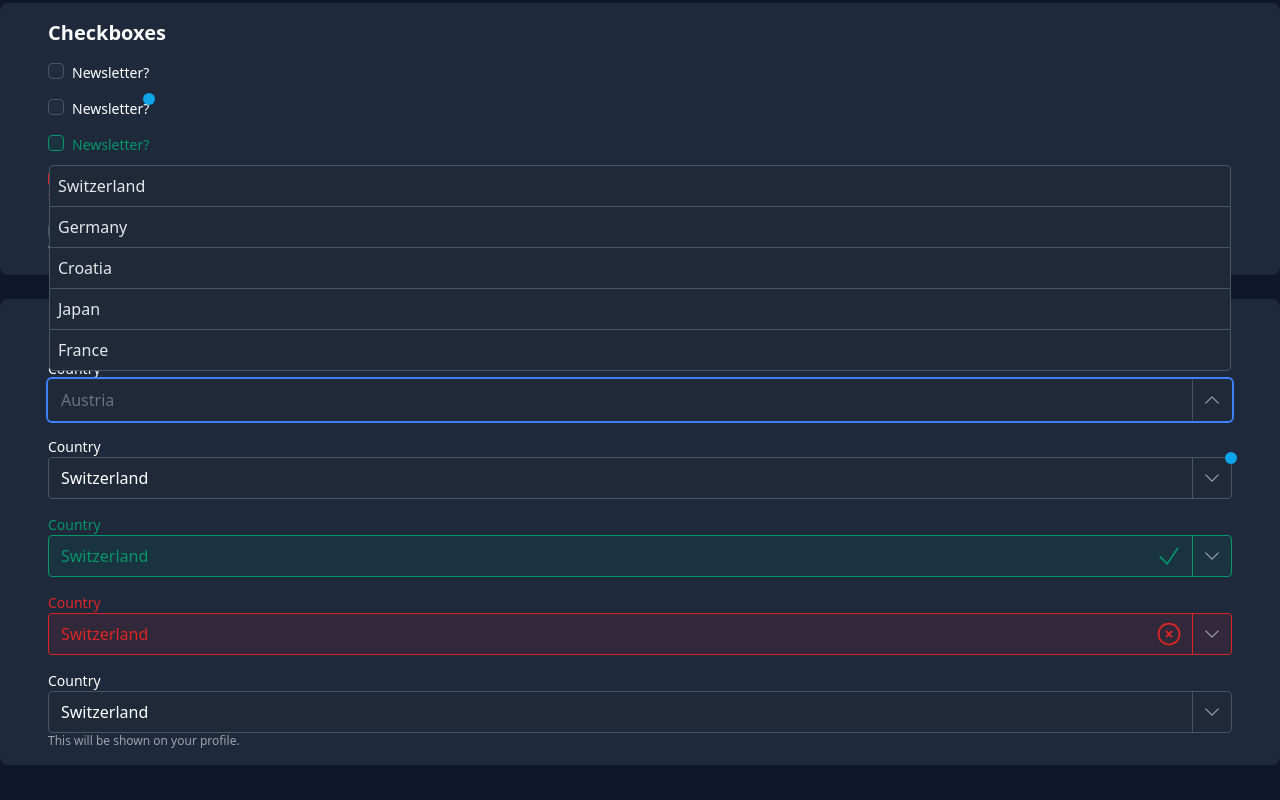
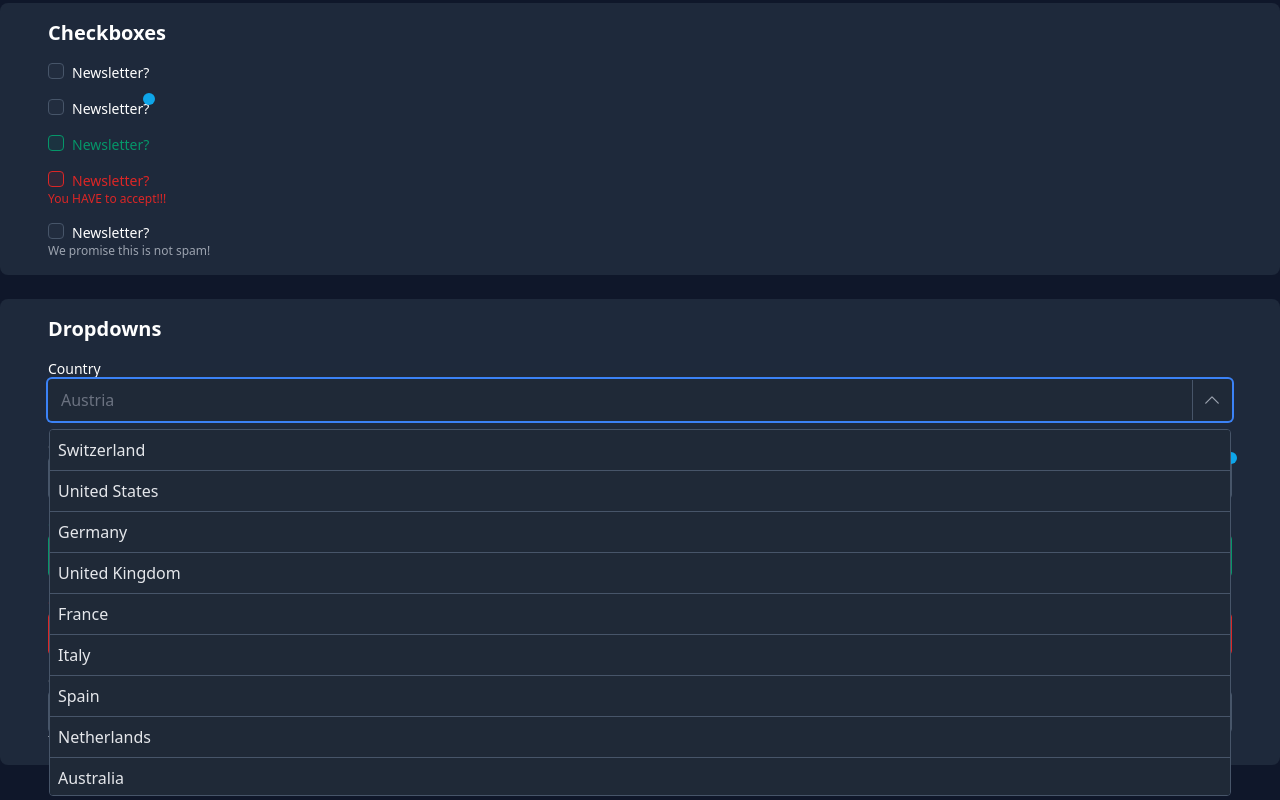
Before and after one commit to awusuwah/marko-boilerplate, a Vue app: page /components in a window 1280 px wide. Both pictures are taken after a click on the element 640 px from the left and 1449 px from the top of the page. Shown: the part 1049-1849 px from the top of the page. Built offline with nearby package versions, Linux system fonts and the light colour scheme.

Commit message:
Added keyboard navigation to the dropdown, improved where and how the options are being rendered and made sure the user can't focus the dropdown toggle button anymore + the incement/decrement buttons in the number component can also no longer be focused.

```diff
--- a/src/components/dropdown/Dropdown.vue
+++ b/src/components/dropdown/Dropdown.vue
@@ -9,11 +9,13 @@
         class="bg-transparent w-full border-none focus:ring-0 focus:outline-none cursor-pointer"
         type="text"
         :readonly="!dropdownOpen"
-        :value="dropdownOpen ? searchQuery : modelValue.label"
+        :value="dropdownOpen ? searchQuery : modelValue?.label ?? ''"
+        @blur="handleBlur"
+        @focus="handleFocus"
         @input="handleInput"
       />
       <div :class="buttonWrapperClasses">
-        <button :class="buttonClasses" @click.stop="toggleDropdown">
+        <button :class="buttonClasses" tabindex="-1" @click.stop="toggleDropdown">
           <ChevronUpIcon v-if="dropdownOpen" class="w-5 h-5 text-gray-400" />
           <ChevronDownIcon v-if="!dropdownOpen" class="w-5 h-5 text-gray-400" />
         </button>
@@ -23,14 +25,10 @@
       <section
         v-if="dropdownOpen"
         ref="optionsRef"
-        class="z-50 w-full border border-slate-600 bg-gray-800 divide-y divide-slate-600 rounded text-gray-200"
+        class="z-50 w-full border border-slate-600 bg-gray-800 divide-y divide-slate-600 rounded text-gray-200 overflow-auto"
         :style="floatingStyles"
       >
-        <div
-          v-for="option in filteredOptions"
-          class="w-full px-2 py-2 hover:bg-slate-600/20 cursor-pointer"
-          @click.stop="selectOption(option)"
-        >
+        <div v-for="option in filteredOptions" :class="optionClasses(option)" @click.stop="selectOption(option)">
           {{ option.label }}
         </div>
       </section>
@@ -41,8 +39,8 @@
         <span class="relative inline-flex rounded-full h-3 w-3 bg-sky-500"></span>
       </span>
 
-      <CheckIcon v-if="valid" class="absolute right-12 w-7 h-7 text-emerald-600" />
-      <XCircleIcon v-if="invalid" class="absolute right-12 w-7 h-7 text-red-600" />
+      <CheckIcon v-if="valid" class="absolute right-11 w-7 h-7 text-emerald-600" />
+      <XCircleIcon v-if="invalid" class="absolute right-11 w-7 h-7 text-red-600" />
     </div>
     <span v-if="errorMessage" class="text-xs font-medium text-red-600">{{ errorMessage }}</span>
     <span v-if="helpText" class="text-xs font-medium text-gray-400">{{ helpText }}</span>
@@ -51,7 +49,7 @@
 
 <script setup lang="ts">
 import { computed, ref, PropType, Ref } from "vue";
-import { useFloating, autoPlacement, offset } from "@floating-ui/vue";
+import { useFloating, autoUpdate, flip, offset, size } from "@floating-ui/vue";
 import { CheckIcon, XCircleIcon, ChevronDownIcon, ChevronUpIcon } from "@heroicons/vue/24/outline";
 
 type DropdownOption = {
@@ -91,8 +89,8 @@ const props = defineProps({
 
   // The value of the input.
   modelValue: {
-    type: Object as PropType<DropdownOption>,
-    required: true,
+    type: Object as PropType<DropdownOption> | null,
+    default: null,
   },
 
   // Add a ping to the top right corner of the input.
@@ -124,9 +122,10 @@ const props = defineProps({
  * * Component State
  * * All the state variables which are required to make the component work.
  */
-const dropdownOpen = ref(false);
-const filteredOptions = ref(props.options);
-const searchQuery = ref("");
+const dropdownOpen: Ref<Boolean> = ref(false);
+const filteredOptions: Ref<DropdownOption[]> = ref(props.options);
+const searchQuery: Ref<String> = ref("");
+const keyboardSelected: Ref<DropdownOption | null> = ref(null);
 
 /**
  * * Component Refs
@@ -137,8 +136,22 @@ const outsideRef: Ref<HTMLDivElement | null> = ref(null);
 const optionsRef: Ref<HTMLDivElement | null> = ref(null);
 
 const { floatingStyles } = useFloating(outsideRef, optionsRef, {
+  whileElementsMounted: autoUpdate,
   placement: "bottom",
-  middleware: [autoPlacement({ padding: 4 }), offset(8)],
+  middleware: [
+    offset(8),
+    flip({ padding: 4 }),
+    size({
+      padding: 4,
+      apply({ availableWidth, availableHeight, elements }) {
+        // Do things with the data, e.g.
+        Object.assign(elements.floating.style, {
+          maxWidth: `${availableWidth}px`,
+          maxHeight: `${availableHeight}px`,
+        });
+      },
+    }),
+  ],
 });
 
 /**
@@ -163,8 +176,9 @@ const openDropdown = () => {
   searchQuery.value = "";
   (inputRef.value as unknown as HTMLInputElement)?.focus(); // Cast to unknown to avoid TS error
 
-  // Add the event handle to close the dropdown when clicking outside of the dropdown
+  // Add event handlers for the dropdown
   window.addEventListener("click", clickedOutsideDropdown);
+  window.addEventListener("keydown", handleKeyboardNavigation);
 };
 
 /**
@@ -173,8 +187,9 @@ const openDropdown = () => {
 const closeDropdown = () => {
   dropdownOpen.value = false;
 
-  // Remove the event handler to close the dropdown when clicking outside of the dropdown
+  // Remove event handlers from the dropdown
   window.removeEventListener("click", clickedOutsideDropdown);
+  window.removeEventListener("keydown", handleKeyboardNavigation);
 };
 
 /**
@@ -185,8 +200,11 @@ const closeDropdown = () => {
  */
 const selectOption = (option: DropdownOption) => {
   emit("update:modelValue", option);
+  closeDropdown();
 
-  closeDropdown();
+  // Reset the values for the options
+  filteredOptions.value = props.options;
+  keyboardSelected.value = null;
 };
 
 /**
@@ -205,6 +223,30 @@ const handleInput = (event: Event) => {
 
   // Set the filtered options
   filteredOptions.value = searchedOptions;
+
+  // If only one option is left, select it
+  if (filteredOptions.value.length === 1) {
+    keyboardSelected.value = filteredOptions.value[0];
+  }
+};
+
+/**
+ * Handle when the user focuses the input. This will allow the user to open the dropdown by pressing the space bar.
+ *
+ * @param { Event } event - The event which fired the event.
+ */
+const handleFocus = (event: Event) => {
+  window.addEventListener("keydown", openDropdownWithSpace);
+};
+
+/**
+ * Handle when the user blurs the input. This will remove the event listener which allows the user to open the dropdown
+ * using the space bar.
+ *
+ * @param { Event } event - The event which is being handled.
+ */
+const handleBlur = (event: Event) => {
+  window.removeEventListener("keydown", openDropdownWithSpace);
 };
 
 /**
@@ -217,6 +259,95 @@ const clickedOutsideDropdown = (event: MouseEvent) => {
     closeDropdown();
   }
 };
+
+/**
+ * Handle when the user opens the dropdown using the space key while it's focused.
+ *
+ * @param { KeyboardEvent } event - The keyboard event which is being handled.
+ */
+const openDropdownWithSpace = (event: KeyboardEvent) => {
+  if (event.key === " " && !dropdownOpen.value) {
+    event.preventDefault();
+    openDropdown();
+  }
+};
+
+/**
+ * Handle when the user presses any of the keys on the keyboard. This will allow the user to navigate through the options, clos
+ * the dropdown, etc.
+ *
+ * @param { KeyboardEvent } event - The keyboard event which is being handled.
+ */
+const handleKeyboardNavigation = (event: KeyboardEvent) => {
+  switch (event.key) {
+    case "Escape":
+      closeDropdown();
+      break;
+
+    case "ArrowDown":
+      event.preventDefault();
+
+      // If there is no selected option, select the first option
+      if (!keyboardSelected.value) {
+        keyboardSelected.value = filteredOptions.value[0];
+        return;
+      }
+
+      // If the selected option is the last option, select the first option
+      if (filteredOptions.value.indexOf(keyboardSelected.value) === filteredOptions.value.length - 1) {
+        keyboardSelected.value = filteredOptions.value[0];
+        return;
+      }
+
+      // Select the next option
+      keyboardSelected.value = filteredOptions.value[filteredOptions.value.indexOf(keyboardSelected.value) + 1];
+      break;
+
+    case "ArrowUp":
+      event.preventDefault();
+
+      // If there is no selected option, select the last option
+      if (!keyboardSelected.value) {
+        keyboardSelected.value = filteredOptions.value[filteredOptions.value.length - 1];
+        return;
+      }
+
+      // If the selected option is the first option, select the last option
+      if (filteredOptions.value.indexOf(keyboardSelected.value) === 0) {
+        keyboardSelected.value = filteredOptions.value[filteredOptions.value.length - 1];
+        return;
+      }
+
+      // Select the previous option
+      keyboardSelected.value = filteredOptions.value[filteredOptions.value.indexOf(keyboardSelected.value) - 1];
+      break;
+
+    case "Enter":
+      event.preventDefault();
+
+      // If there is no selected option, do nothing
+      if (!keyboardSelected.value) return;
+
+      selectOption(keyboardSelected.value);
+      break;
+
+    default:
+      break;
+  }
+};
+
+/**
+ * Classes which are applied to the option elements.
+ *
+ * @param { DropdownOption } option - The option which is being rendered.
+ */
+const optionClasses = (option: DropdownOption) => ({
+  "w-full px-2 py-2 cursor-pointer": true,
+
+  // Selected option
+  "bg-gray-600/40": option.value === keyboardSelected.value?.value,
+  "hover:bg-slate-600/20": option.value !== keyboardSelected.value?.value,
+});
 
 /**
  * * Component Computed
--- a/src/components/number/Number.vue
+++ b/src/components/number/Number.vue
@@ -11,8 +11,8 @@
         @input="handleInput"
       />
       <div :class="buttonWrapperClasses">
-        <button :class="buttonClasses" @click="increment">+</button>
-        <button :class="buttonClasses" @click="decrement">-</button>
+        <button :class="buttonClasses" tabindex="-1" @click="increment">+</button>
+        <button :class="buttonClasses" tabindex="-1" @click="decrement">-</button>
       </div>
 
       <!-- Add the optional ping -->
@@ -21,8 +21,8 @@
         <span class="relative inline-flex rounded-full h-3 w-3 bg-sky-500"></span>
       </span>
 
-      <CheckIcon v-if="valid" class="absolute right-10 w-7 h-7 text-emerald-600" />
-      <XCircleIcon v-if="invalid" class="absolute right-10 w-7 h-7 text-red-600" />
+      <CheckIcon v-if="valid" class="absolute right-9 w-7 h-7 text-emerald-600" />
+      <XCircleIcon v-if="invalid" class="absolute right-9 w-7 h-7 text-red-600" />
     </div>
     <span v-if="errorMessage" class="text-xs font-medium text-red-600">{{ errorMessage }}</span>
     <span v-if="helpText" class="text-xs font-medium text-gray-400">{{ helpText }}</span>
--- a/src/pages/Components.vue
+++ b/src/pages/Components.vue
@@ -83,15 +83,59 @@ import Number from "../components/number/Number.vue";
 import Text from "../components/text/Text.vue";
 
 const COUNTRIES = [
-  { value: "CH", label: "Switzerland" },
-  { value: "DE", label: "Germany" },
-  { value: "HR", label: "Croatia" },
-  { value: "JP", label: "Japan" },
-  { value: "FR", label: "France" },
+  { label: "Switzerland", value: "CH" },
+  { label: "United States", value: "US" },
+  { label: "Germany", value: "DE" },
+  { label: "United Kingdom", value: "GB" },
+  { label: "France", value: "FR" },
+  { label: "Italy", value: "IT" },
+  { label: "Spain", value: "ES" },
+  { label: "Netherlands", value: "NL" },
+  { label: "Australia", value: "AU" },
+  { label: "Canada", value: "CA" },
+  { label: "Brazil", value: "BR" },
+  { label: "Russia", value: "RU" },
+  { label: "India", value: "IN" },
+  { label: "China", value: "CN" },
+  { label: "Japan", value: "JP" },
+  { label: "South Korea", value: "KR" },
+  { label: "Mexico", value: "MX" },
+  { label: "Sweden", value: "SE" },
+  { label: "Norway", value: "NO" },
+  { label: "Denmark", value: "DK" },
+  { label: "Belgium", value: "BE" },
+  { label: "Austria", value: "AT" },
+  { label: "Ireland", value: "IE" },
+  { label: "Greece", value: "GR" },
+  { label: "New Zealand", value: "NZ" },
+  { label: "Singapore", value: "SG" },
+  { label: "South Africa", value: "ZA" },
+  { label: "Argentina", value: "AR" },
+  { label: "Chile", value: "CL" },
+  { label: "Colombia", value: "CO" },
+  { label: "Nigeria", value: "NG" },
+  { label: "Egypt", value: "EG" },
+  { label: "Turkey", value: "TR" },
+  { label: "Thailand", value: "TH" },
+  { label: "Finland", value: "FI" },
+  { label: "Poland", value: "PL" },
+  { label: "Czech Republic", value: "CZ" },
+  { label: "Hungary", value: "HU" },
+  { label: "Ukraine", value: "UA" },
+  { label: "Israel", value: "IL" },
+  { label: "Malaysia", value: "MY" },
+  { label: "Saudi Arabia", value: "SA" },
+  { label: "United Arab Emirates", value: "AE" },
+  { label: "Qatar", value: "QA" },
+  { label: "Kuwait", value: "KW" },
+  { label: "Indonesia", value: "ID" },
+  { label: "Vietnam", value: "VN" },
+  { label: "Philippines", value: "PH" },
+  { label: "Pakistan", value: "PK" },
 ];
 
 const checkbox = ref(false);
 const text = ref("awu");
 const number = ref(24);
-const dropdown = ref(COUNTRIES[0]);
+const dropdown = ref(null);
 </script>
```
